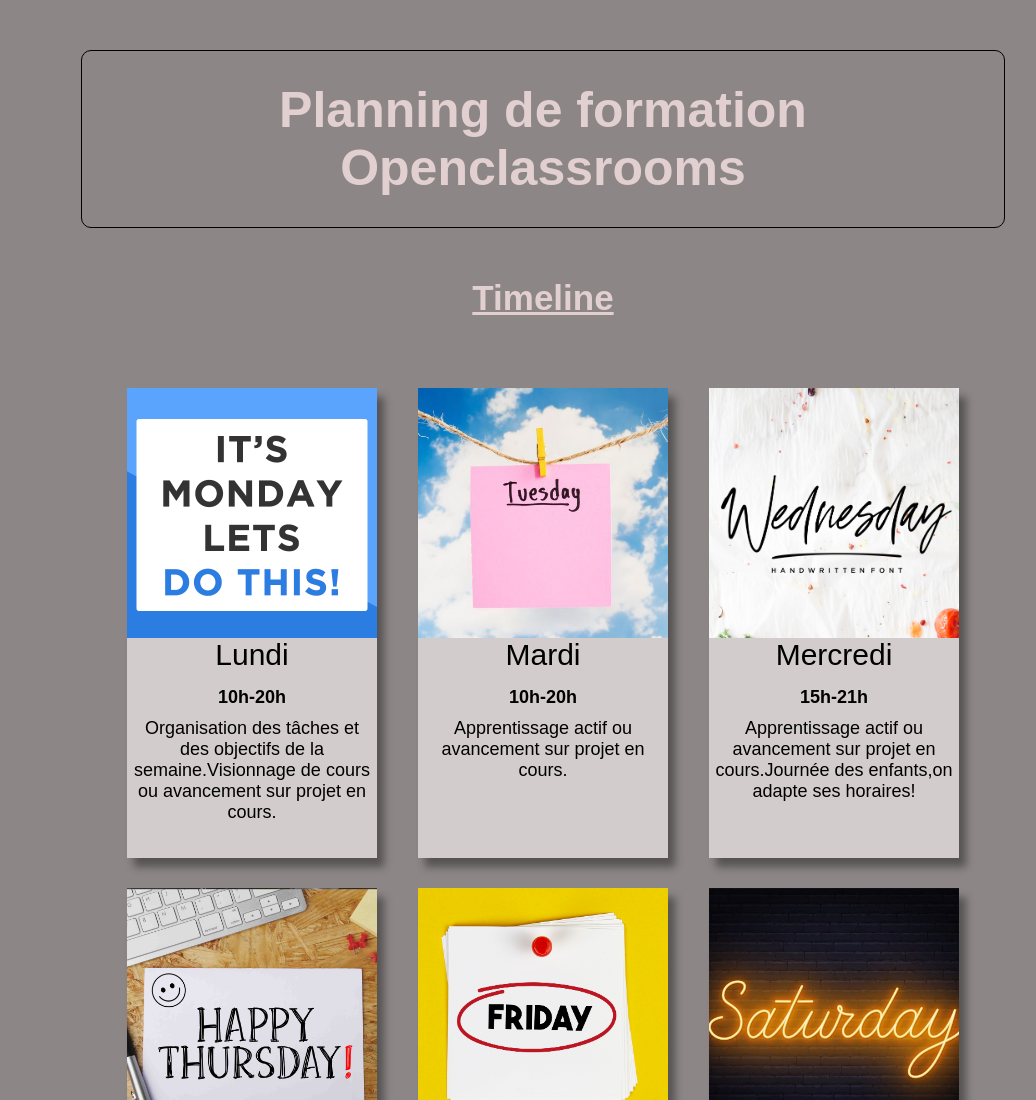
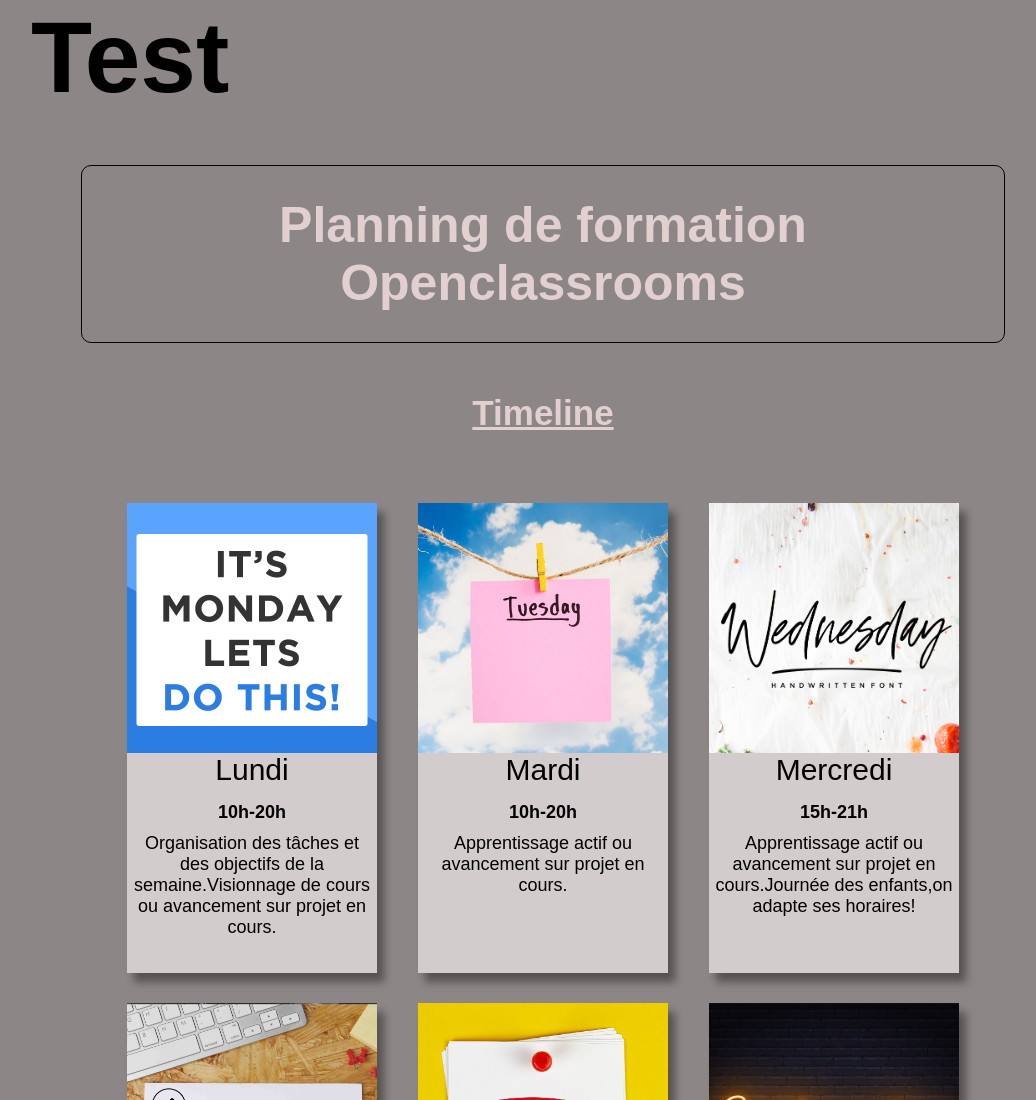
Before and after one commit to SelimBoughlam/timeline_p1, a plain HTML site: page index.html in a window 1280 px wide. Shown: the top 1100 px of the page, without its empty margins (97-1133 px from the left). Drawn offline with Linux system fonts and the light colour scheme.

Commit message:
test branches

```diff
--- a/index.html
+++ b/index.html
@@ -9,6 +9,7 @@
   </head>
   <body>
     <header class="header">
+      <h3>Test</h3>
       <h1 class="main_title">Planning de formation Openclassrooms</h1>
     </header>
     <h2>Timeline</h2>
--- a/styles.css
+++ b/styles.css
@@ -16,6 +16,9 @@ h2{
   padding-bottom: 50px;
   color: rgb(226, 207, 207);
   text-decoration: underline;
+}
+h3{
+  font-size: 100px
 }
                       /* Fonts */
 
```
